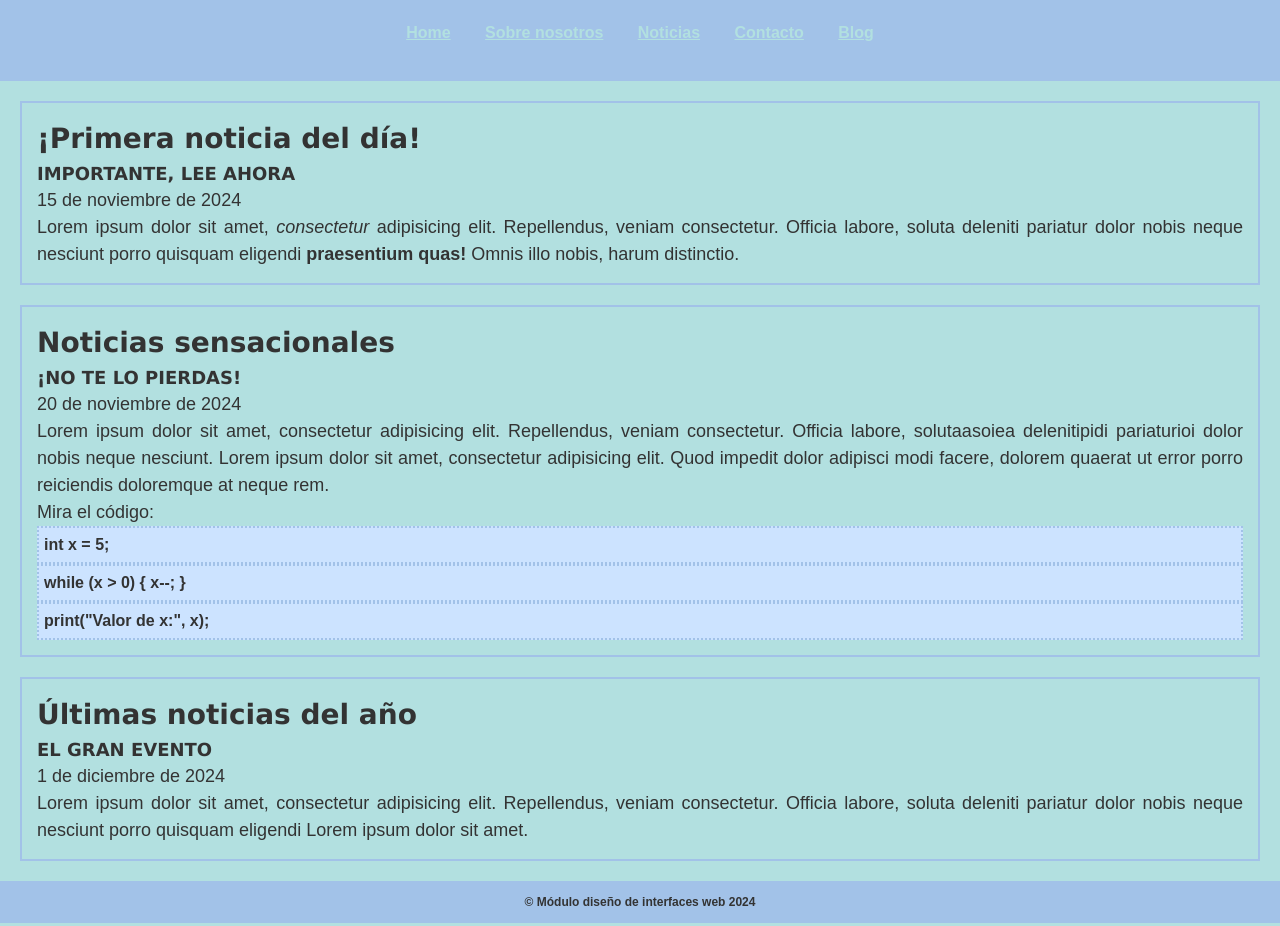
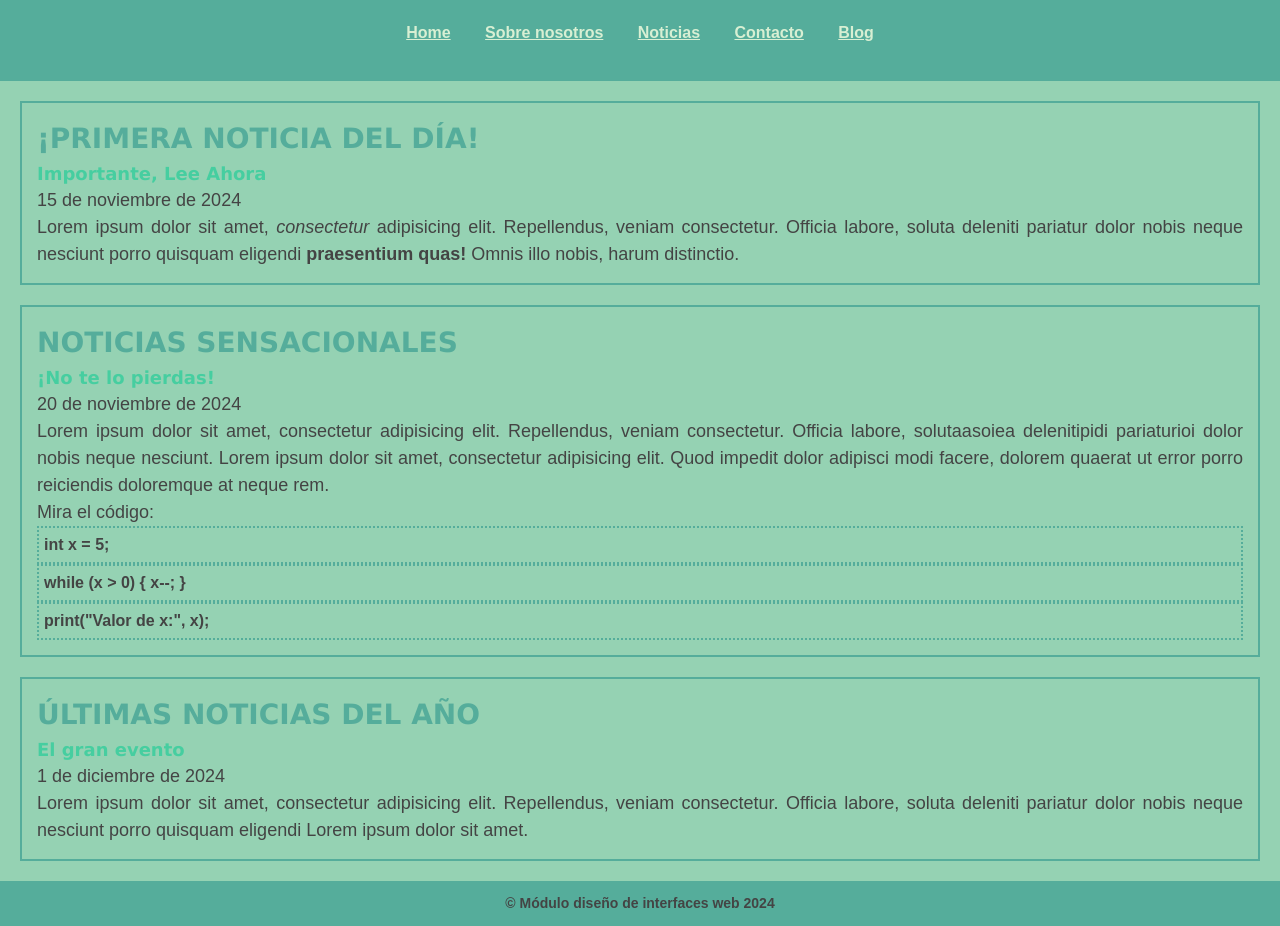
Before and after one commit to Tartanillas/Interfaces, a plain HTML site: page Practica5.1-ErroresEnTipografiasYColores-MiguelAngelMartinez-2DAWA/ejercicio.html in a window 1280 px wide. Shown: the part 69-995 px from the top of the page. Drawn offline with Linux system fonts and the light colour scheme; a web font is replaced by a local one.

Commit message:
Solo falta elegir bien los colores

```diff
--- a/Practica5.1-ErroresEnTipografiasYColores-MiguelAngelMartinez-2DAWA/ejercicio.css
+++ b/Practica5.1-ErroresEnTipografiasYColores-MiguelAngelMartinez-2DAWA/ejercicio.css
@@ -1,86 +1,83 @@
+:root {
+    --color-fondo-hyf: #55AD9B;
+    --color-fondo-myb: #95D2B3;
+    --color-borde-article: #55AD9B;
+    --color-texto: #444444;
+    --color-enlaces: #D8EFD3;
+    --color-h2: #55AD9B;
+    --color-h3: #46cea0;
+    --color-hover: #444444;
+}
 * {
     margin: 0;
     padding: 0;
     line-height: 1.5;
     font-family: Arial, Helvetica, sans-serif;
-    color: #333;
+    color: var(--color-texto);
 }
 header {
     height: 150px;
-    background-color: #A2C2E8;
+    background-color: var(--color-fondo-hyf);
 }
-
 body {
-    background-color: #b2e0e0;
+    background-color: var(--color-fondo-myb);
 }
-
 nav {
     margin: 30px;
     text-align: center;
 }
-
 li {
     display: inline;
     margin: 2px 15px;
 }
-
 a {
-    color: #b2e0e0;
+    color: var(--color-enlaces);
     text-decoration: underline;
     font-weight: bold;
 }
-
 a:hover {
-    color: #808080;
+    color: var(--color-hover);
     font-weight: bold;
 }
-
 main {
-    background-color: #b2e0e0;
+    background-color: var(--color-fondo-myb);
 }
-
 h1 {
     font-family: Verdana, Geneva, Tahoma, sans-serif;
     font-size: 40px;
     text-align: center;
 }
-
 h2 {
+    color: var(--color-h2);
+    font-family: Verdana, Geneva, Tahoma, sans-serif;
+    font-size: 28px;
+    text-transform: uppercase;
+}
+h3 {
+    color: var(--color-h3);
     font-family: Verdana, Geneva, Tahoma, sans-serif;
     font-size: 18px;
-    text-transform: uppercase;
 }
-
-h3 {
-    font-family: Verdana, Geneva, Tahoma, sans-serif;
-    font-size: 28px;
+h4 {
+    font-size: 14px;
 }
-
-h4 {
-    font-size: 12px;
-}
-
 p {
     font-size: 18px;
     text-align: justify;
 }
-
 p.codigo {
-    background-color: #cce3ff;
-    border: dotted 2px #A2C2E8;
+    border: dotted 2px var(--color-borde-article);
     font-size: 16px;
     font-weight: bold;
     padding: 5px;
 }
-
 article {
     margin: 20px;
     padding: 15px;
-    border: solid 2px #A2C2E8;
+    border: solid 2px var(--color-borde-article);
 }
-
 footer {
-    background-color: #A2C2E8;
+    background-color: var(--color-fondo-hyf);
     text-align: center;
     padding: 12px;
 }
--- a/Practica5.1-ErroresEnTipografiasYColores-MiguelAngelMartinez-2DAWA/ejercicio.html
+++ b/Practica5.1-ErroresEnTipografiasYColores-MiguelAngelMartinez-2DAWA/ejercicio.html
@@ -25,18 +25,17 @@
 
 <main>
     <article>
-        <h3>¡Primera noticia del día!</h3>
-        <h2>Importante, Lee Ahora</h2>
+        <h2>¡Primera noticia del día!</h2>
+        <h3>Importante, Lee Ahora</h3>
         <p>15 de noviembre de 2024</p>
         <p>Lorem ipsum dolor sit amet, <i>consectetur</i> adipisicing elit. Repellendus, veniam consectetur. Officia labore, soluta deleniti pariatur dolor nobis neque nesciunt porro quisquam eligendi <b>praesentium quas!</b> Omnis illo nobis, harum distinctio.</p>
     </article>
 
     <article>
-        <h3>Noticias sensacionales</h3>
-        <h2>¡No te lo pierdas!</h2>
+        <h2>Noticias sensacionales</h2>
+        <h3>¡No te lo pierdas!</h3>
         <p>20 de noviembre de 2024</p>
         <p>Lorem ipsum dolor sit amet, consectetur adipisicing elit. Repellendus, veniam consectetur. Officia labore, solutaasoiea delenitipidi pariaturioi dolor nobis neque nesciunt. Lorem ipsum dolor sit amet, consectetur adipisicing elit. Quod impedit dolor adipisci modi facere, dolorem quaerat ut error porro reiciendis doloremque at neque rem.</p>
-
         <p>Mira el código:</p>
         <p class="codigo">int x = 5;</p>
         <p class="codigo">while (x > 0) { x--; }</p>
@@ -44,8 +43,8 @@
     </article>
 
     <article>
-        <h3>Últimas noticias del año</h3>
-        <h2>El gran evento</h2>
+        <h2>Últimas noticias del año</h2>
+        <h3>El gran evento</h3>
         <p>1 de diciembre de 2024</p>
         <p>Lorem ipsum dolor sit amet, consectetur adipisicing elit. Repellendus, veniam consectetur. Officia labore, soluta deleniti pariatur dolor nobis neque nesciunt porro quisquam eligendi Lorem ipsum dolor sit amet.</p>
     </article>
```
